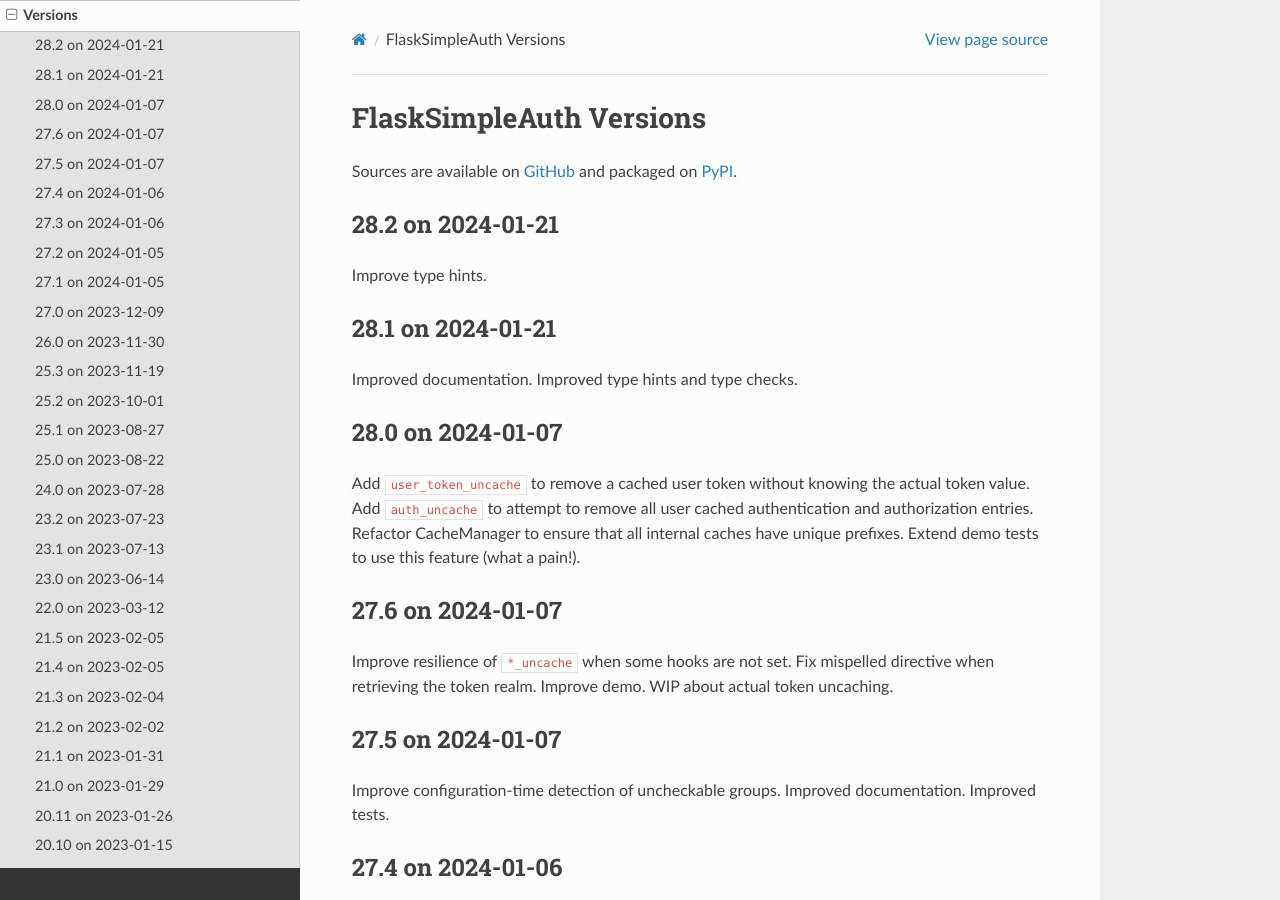
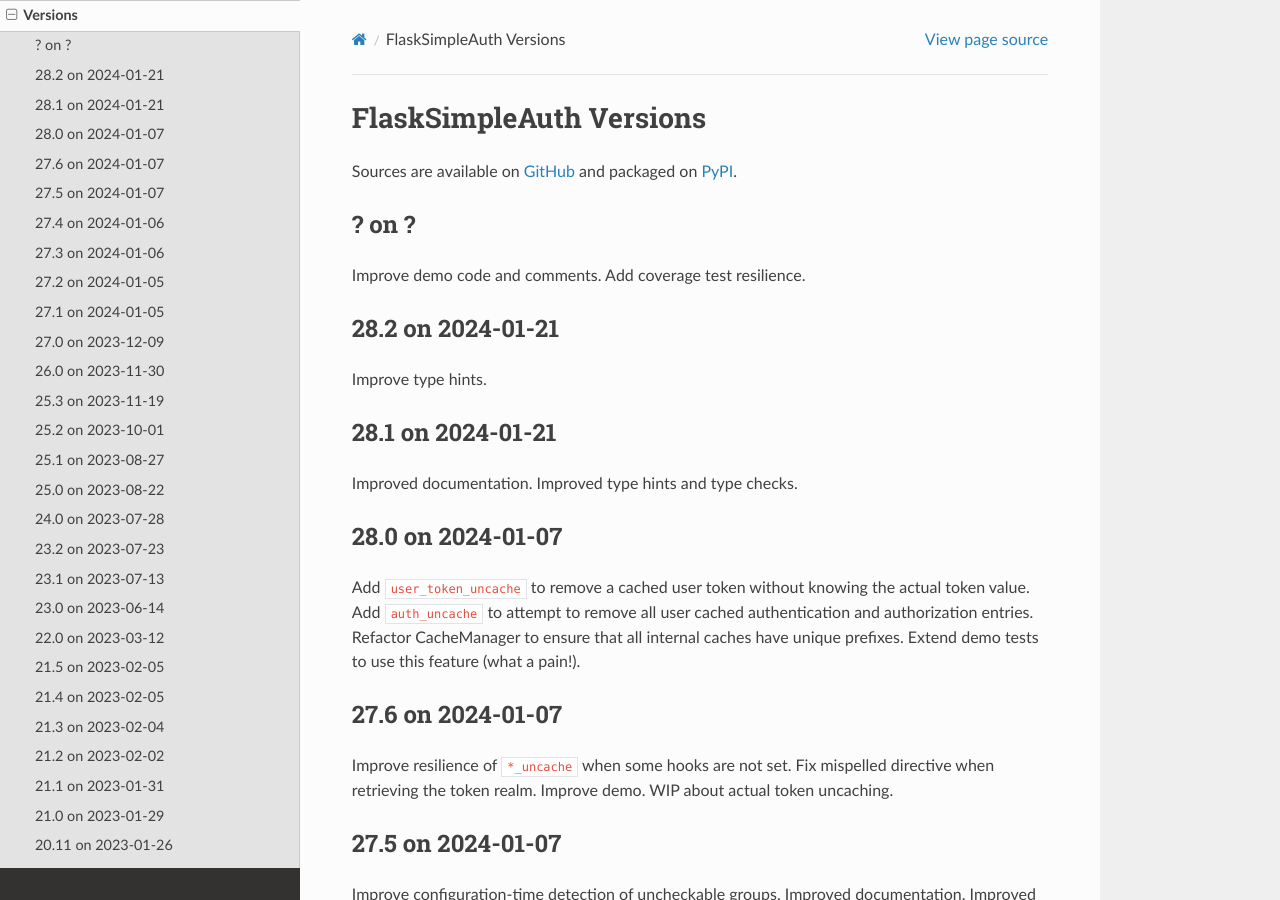
Before and after one commit to zx80/flask-simple-auth, a Sphinx documentation site: the page built from docs/VERSIONS.md, in a window 1280 px wide and 900 px high. Built offline with Sphinx 7.4.7 and the Read the Docs theme 2.0.0, drawn with Linux system fonts in a browser that asks for light colours; pages that are not in the unit, such as notebooks, are missing from menus.

Commit message:
start version section

```diff
--- a/docs/VERSIONS.md
+++ b/docs/VERSIONS.md
@@ -2,6 +2,11 @@
 
 Sources are available on [GitHub](https://github.com/zx80/flask-simple-auth)
 and packaged on [PyPI](https://pypi.org/project/FlaskSimpleAuth/).
+
+## ? on ?
+
+Improve demo code and comments.
+Add coverage test resilience.
 
 ## 28.2 on 2024-01-21
 
```
